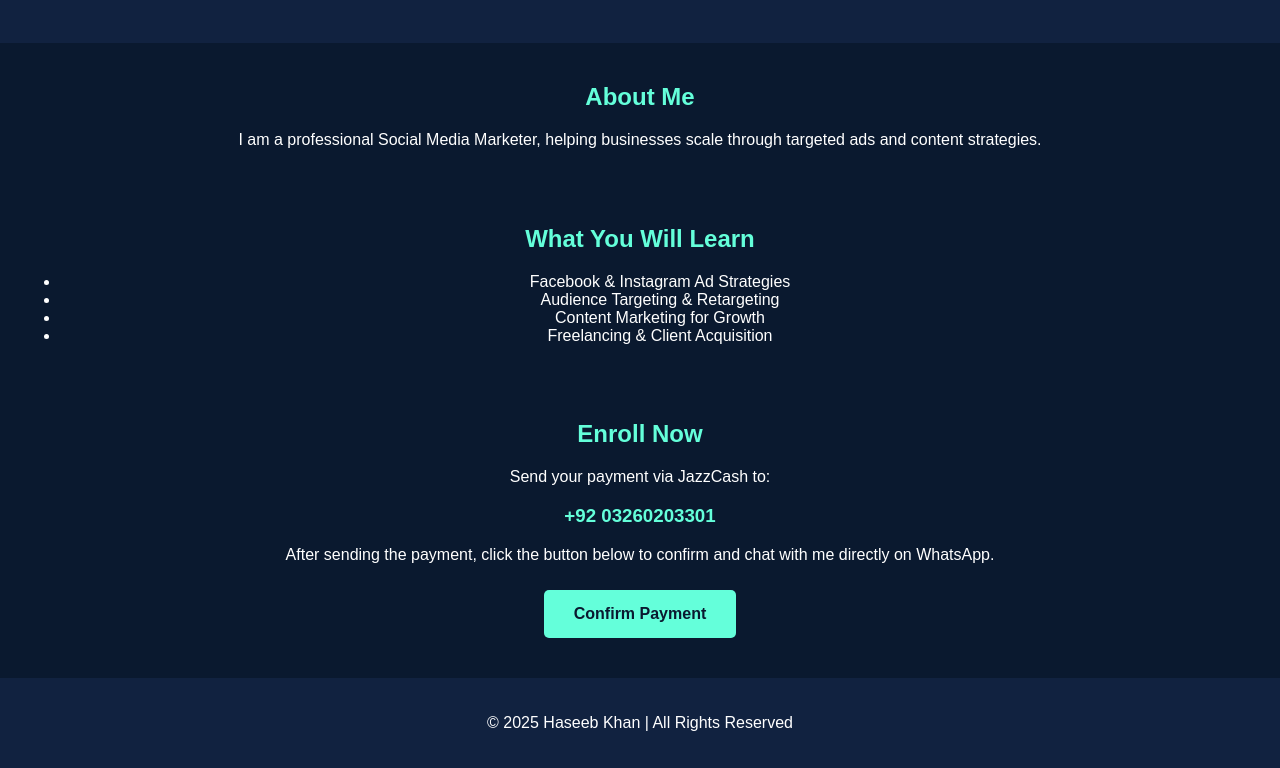
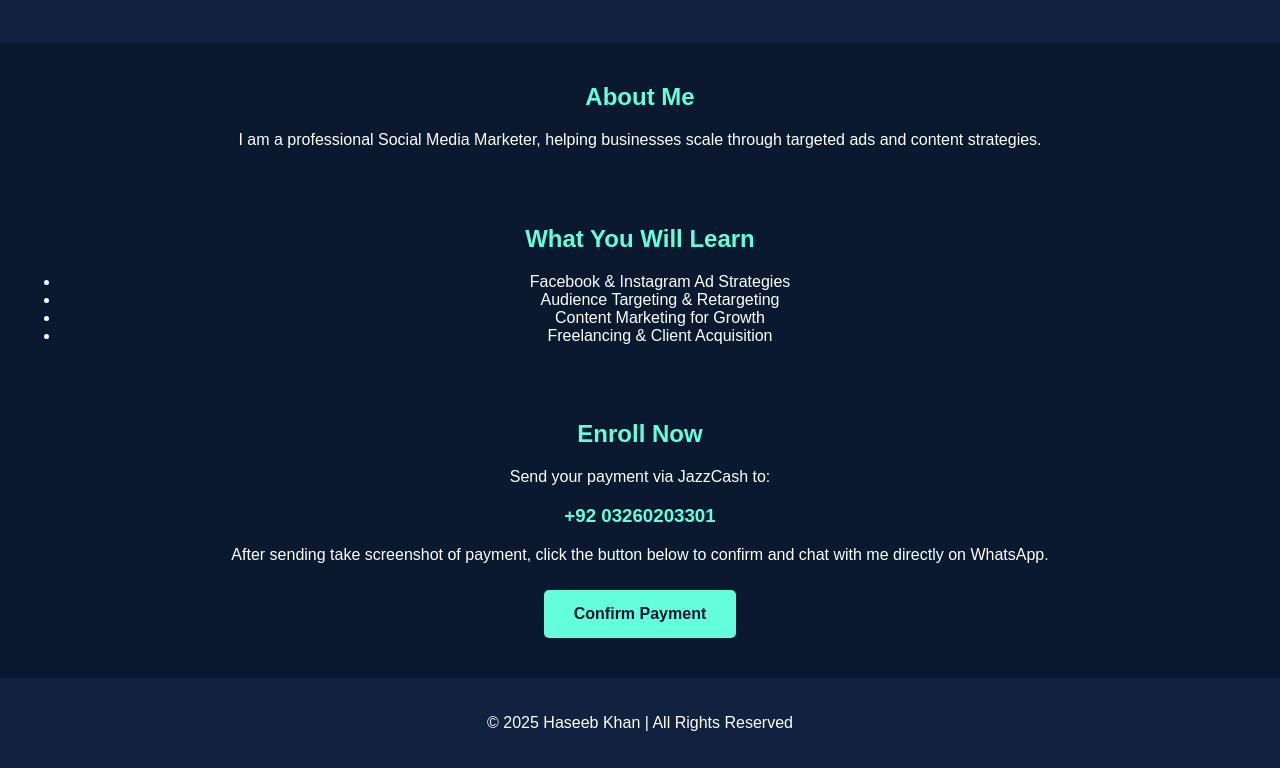
Before and after one commit to haseeb414/SMM, a plain HTML site: page index.html in a window 1280 px wide. Shown: the part 131-899 px from the top of the page. Drawn offline with Linux system fonts and the light colour scheme.

Commit message:
Update index.html

```diff
--- a/index.html
+++ b/index.html
@@ -31,7 +31,7 @@
         <h2>Enroll Now</h2>
         <p>Send your payment via JazzCash to:</p>
         <h3 class="highlight">+92 03260203301</h3>
-        <p>After sending the payment, click the button below to confirm and chat with me directly on WhatsApp.</p>
+        <p>After sending take screenshot of payment, click the button below to confirm and chat with me directly on WhatsApp.</p>
         <a href="https://wa.me/923260203301?text=I%20have%20sent%20the%20payment%20for%20SMM%20course" class="btn">Confirm Payment</a>
     </section>
 
```
